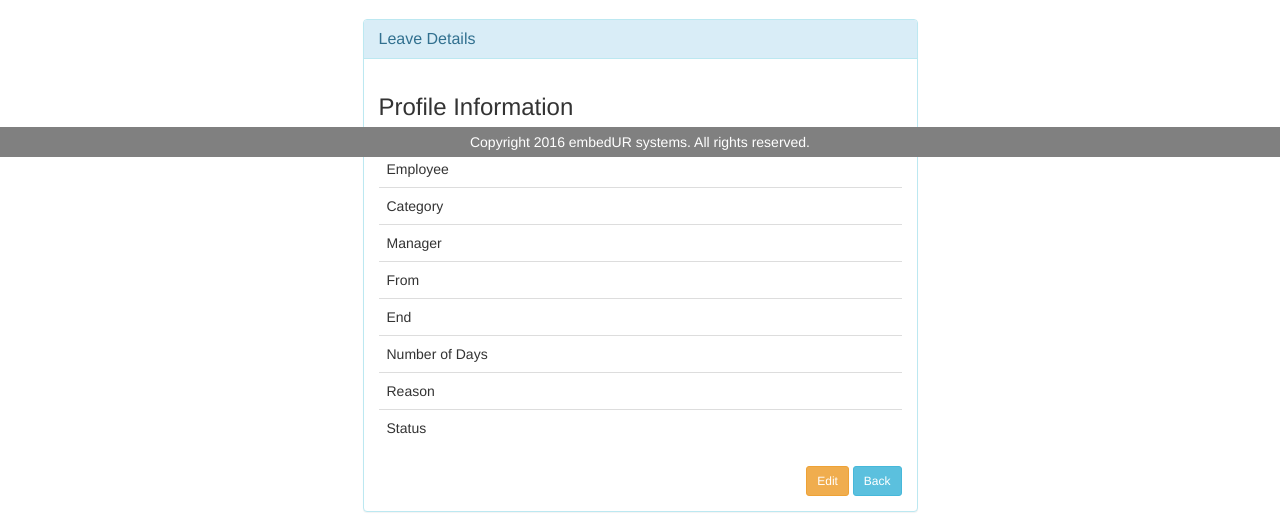
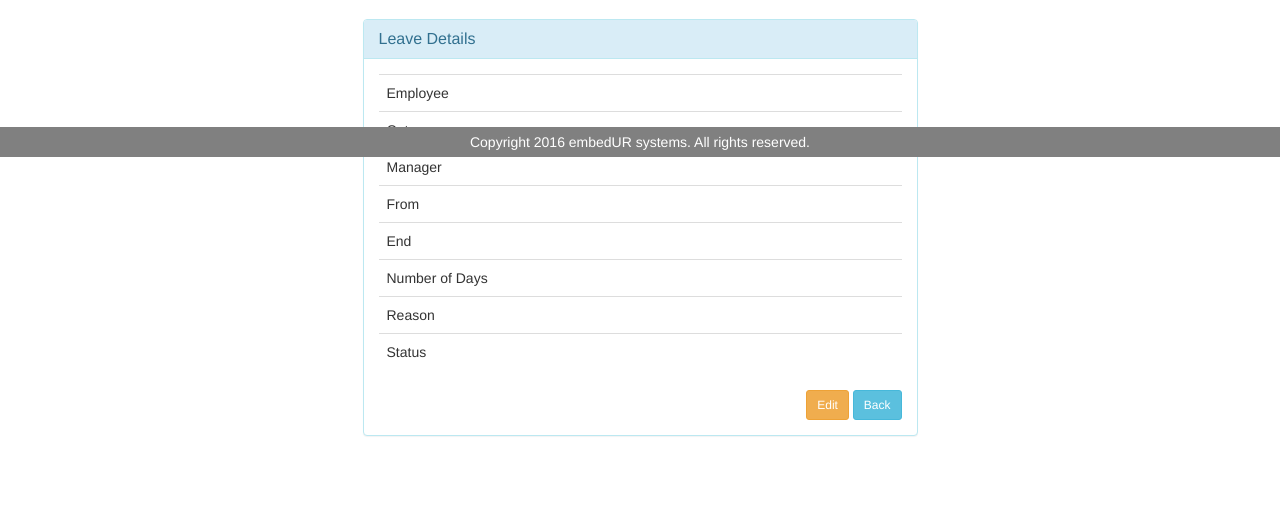
Before and after one commit to aravindhd/internalerp, a Django app: template templates/hr/leave_details.html in a window 1280 px wide. Shown: the part 643-1175 px from the top of the page. After the commit the page ends 1079 px from the top, so only its background shows below. Run offline with Django 3.2, Linux system fonts and the light colour scheme; the template is opened without the code that fills it, so the values that code supplies are empty; the visitor is signed in with stand-in values (Sample User, id 1); some libraries are stand-ins or nearby versions.

Commit message:
Updated the Leave Details Page UI.

```diff
--- a/templates/hr/leave_details.html
+++ b/templates/hr/leave_details.html
@@ -14,41 +14,39 @@
             <div class="row">
               <div class="col-md-12 col-lg-12">
                 <div id="user_info">
-                  <h3 class="info-title">Profile Information</h3>
-                  <table  class="table table-user-information">
                   <table  class="table table-user-information">
                     <tbody>
                       <tr>
-                          <td class="field-label">Employee</td>
+                        <td class="field-label" style="width:25%">Employee</td>
                         <td>{{ leaveInfo.employee_id }}</td>
                       </tr>
                       <tr>
-                          <td class="field-label">Category</td>
+                        <td class="field-label" style="width:25%">Category</td>
                         <td>{{ leaveInfo.leaveType }}</td>
                       </tr>
                       <tr>
-                          <td class="field-label">Manager</td>
+                        <td class="field-label" style="width:25%">Manager</td>
                         <td width="20%">{{ leaveInfo.employee_id.manager }}</td>
                       </tr>
                       <tr>
-                          <td class="field-label">From</td>
+                        <td class="field-label" style="width:25%">From</td>
                         <td>{{ leaveInfo.startedDate }}</td>
                       </tr>
                       <tr>
-                          <td class="field-label">End</td>
+                        <td class="field-label" style="width:25%">End</td>
                         <td>{{ leaveInfo.endDate }}</td>
                       </tr>
 
                       <tr>
-                          <td class="field-label">Number of Days</td>
+                        <td class="field-label" style="width:25%">Number of Days</td>
                         <td>{{ leaveInfo.numberOfDays|floatformat }}</td>
                       </tr>
                       <tr>
-                          <td class="field-label">Reason</td>
+                        <td class="field-label" style="width:25%">Reason</td>
                         <td>{{ leaveInfo.reason }}</td>
                       </tr>
                       <tr>
-                          <td class="field-label">Status</td>
+                        <td class="field-label" style="width:25%">Status</td>
                         <td>{{ leaveInfo.status }}</td>
                       </tr>
                     </tbody>
```
Lines whose indentation alone changed are shown as unchanged.
